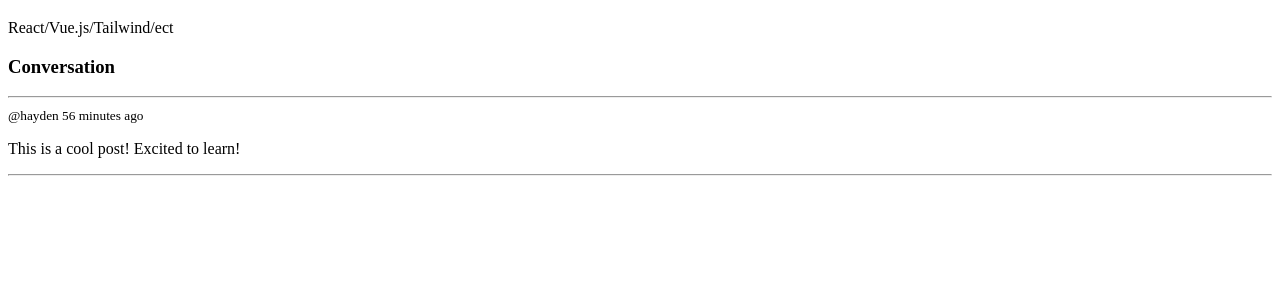
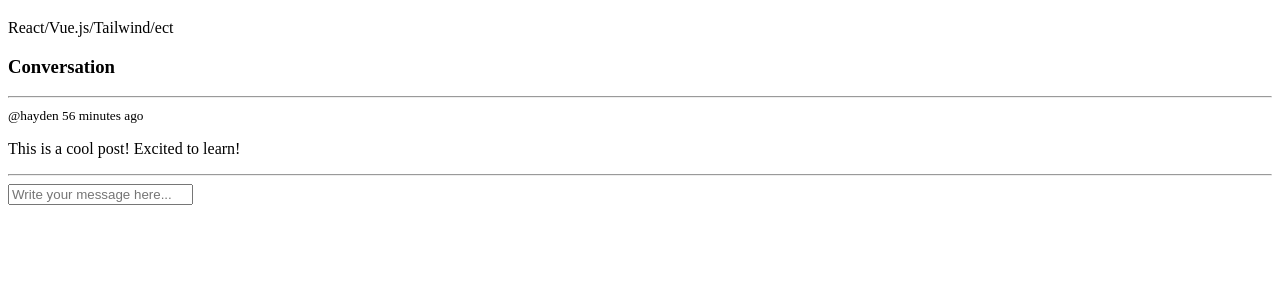
Before and after one commit to haydenshelley/studyhelper, a Django app: page /room/5/ in a window 1280 px wide. Shown: the part 186-486 px from the top of the page. Run offline with Django 4.2, Linux system fonts and the light colour scheme; a user stored in the database is signed in; data comes from the database, SQL or seed files in the repository; both versions use the stored data as it was after the commit.

Commit message:
add comment field

```diff
--- a/base/templates/base/room.html
+++ b/base/templates/base/room.html
@@ -14,4 +14,11 @@
   {% endfor %}
 </div>
 
-{% endblock content %}
+{% if request.user.is_authenticated %}
+<div class="comment-form">
+  <form method="POST" action="">
+    {% csrf_token %}
+    <input type="text" name="body" placeholder="Write your message here..." />
+  </form>
+</div>
+{% endif %} {% endblock content %}
```
Also changed, not shown: db.sqlite3.
